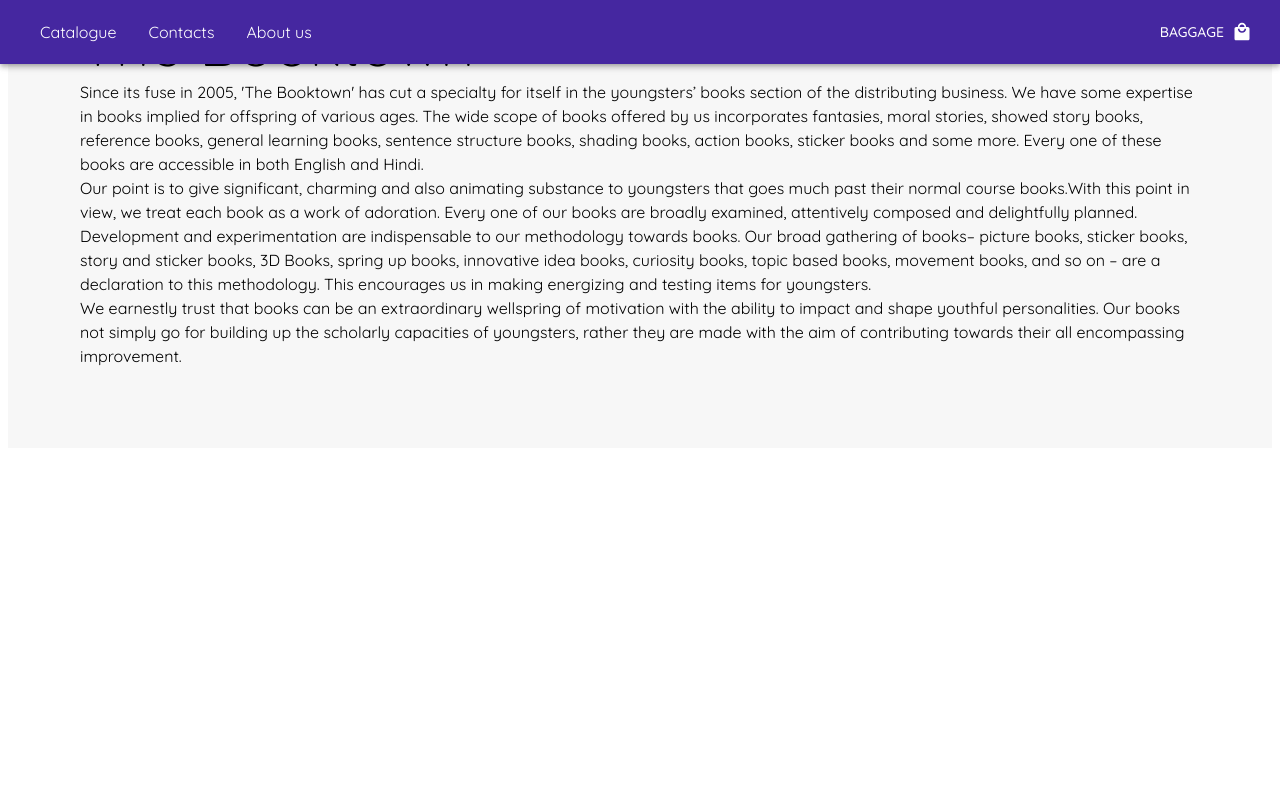
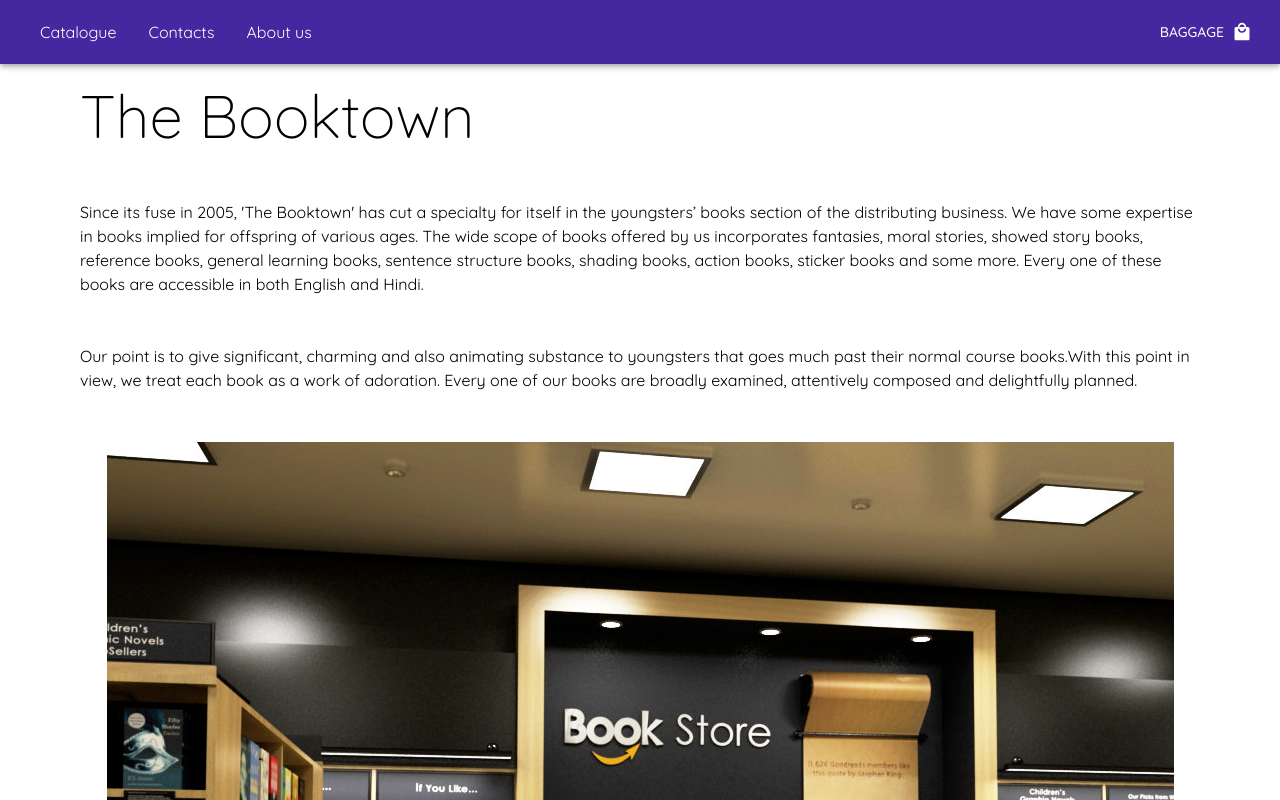
Before and after one commit to TheRebellionDreamer/Book-store, a React (Create React App) app: page /about-us in a window 1280 px wide. Shown: the top 800 px of the page. Built offline with nearby package versions, Linux system fonts and the light colour scheme.

Commit message:
create new reducer for calculate summary cost

```diff
--- a/src/App.tsx
+++ b/src/App.tsx
@@ -4,7 +4,7 @@
 import { NavBar } from "./components/NavBar.component";
 import { Catalogue } from "./pages/Catalogue.page";
 import { Baggage } from "./pages/Baggage.page";
-import { Container, makeStyles } from "@material-ui/core";
+import { Container } from "@material-ui/core";
 import { AboutUs } from "./pages/AboutUs.page";
 
 const theme = createTheme({
@@ -24,21 +24,15 @@
     },
   },
 });
-const useStyle = makeStyles({
-  container: {
-    background: "rgba(0,0,0,.03)",
-    paddingBottom: "5rem",
-  }
-})
+
 
 function App() {
-  const classes = useStyle()
   return (
     <ThemeProvider theme={theme}>
       <BrowserRouter>
         <NavBar />
         <Switch>
-          <Container className={classes.container}>
+          <Container>
             <Route component={Catalogue} path="/catalogue" />
             <Route component={Baggage} path="/baggage" />
             <Route component={AboutUs} path="/about-us"/>
--- a/src/pages/AboutUs.page.tsx
+++ b/src/pages/AboutUs.page.tsx
@@ -1,24 +1,29 @@
 import { Container, Typography, makeStyles } from "@material-ui/core";
+import image from "../img/book.png";
 import React from "react";
 
 const useStyle = makeStyles({
+  container: {
+    marginTop: "5rem",
+  },
   paragraph: {
-
+    marginTop: "3rem",
   },
   imageContainer: {
-    background: "url(./img/book.png)",
-    backgroundSize: "cover",
-    backgroundRepeat: "no-repeat",
-  }
-})
+    height: "900px",
+    display: "flex",
+    justifyContent: "center",
+    alignItems: "center",
+  },
+});
 
 export const AboutUs: React.FC = (): JSX.Element => {
-  const classes = useStyle()
+  const classes = useStyle();
   return (
-    <Container>
+    <Container className={classes.container}>
       <Container>
         <Typography variant="h2">The Booktown</Typography>
-        <Typography variant="body1">
+        <Typography variant="body1" className={classes.paragraph}>
           Since its fuse in 2005, 'The Booktown' has cut a specialty for itself
           in the youngsters’ books section of the distributing business. We have
           some expertise in books implied for offspring of various ages. The
@@ -28,7 +33,7 @@
           and some more. Every one of these books are accessible in both English
           and Hindi.
         </Typography>
-        <Typography>
+        <Typography className={classes.paragraph}>
           Our point is to give significant, charming and also animating
           substance to youngsters that goes much past their normal course
           books.With this point in view, we treat each book as a work of
@@ -36,8 +41,9 @@
           composed and delightfully planned.
         </Typography>
         <Container className={classes.imageContainer}>
+          <img src={image} alt="" />
         </Container>
-        <Typography>
+        <Typography className={classes.paragraph}>
           Development and experimentation are indispensable to our methodology
           towards books. Our broad gathering of books– picture books, sticker
           books, story and sticker books, 3D Books, spring up books, innovative
@@ -45,7 +51,7 @@
           on – are a declaration to this methodology. This encourages us in
           making energizing and testing items for youngsters.
         </Typography>
-        <Typography>
+        <Typography className={classes.paragraph}>
           We earnestly trust that books can be an extraordinary wellspring of
           motivation with the ability to impact and shape youthful
           personalities. Our books not simply go for building up the scholarly
--- a/src/pages/Baggage.page.tsx
+++ b/src/pages/Baggage.page.tsx
@@ -10,13 +10,16 @@
 })
 
 export const Baggage: React.FC = (): JSX.Element => {
+  // const totalCost: number = (price: number, count: number): number => {
+
+  // }
   const classes = useStyle()
   const itemsInBag = useTypedSelector((state) => state.shopList);
   return (
     <Container className={classes.container}>
       <List>
         {!itemsInBag.length ? (
-          <Typography>Your cart is empty</Typography>
+          <Typography variant="h2">Your cart is empty :(</Typography>
         ) : (
           itemsInBag.map(({ item, count }) => (
             <>
```
Also changed, not shown: src/store/reducers/sumReducer.reducer.ts (added, +40 -0 lines).
